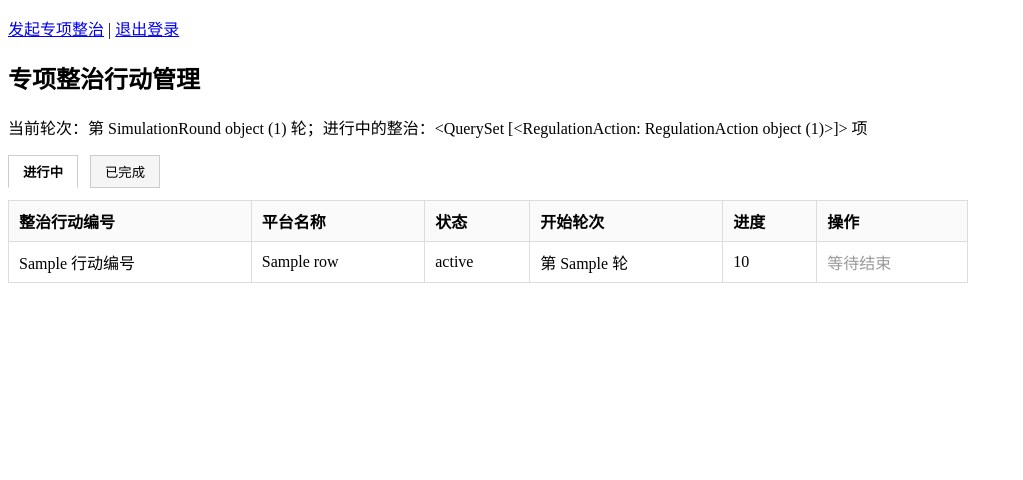
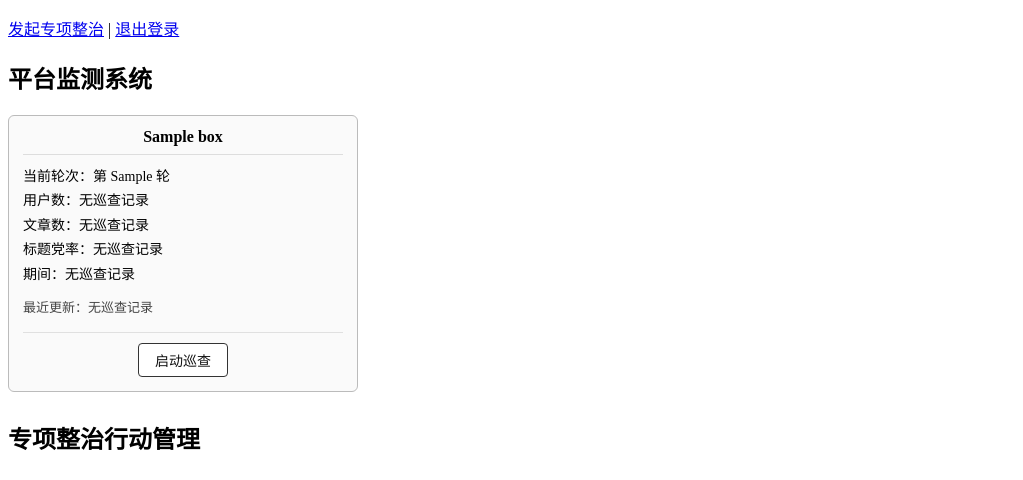
Before and after one commit to Xiangwan-67/course-sandbox, a Django app: template templates/accounts/regulator_home.html in a window 1280 px wide. Shown: the top 480 px of the page, without its empty margins (0-1023 px from the left). Run offline with Django 5.2, Linux system fonts and the light colour scheme; data comes from the database, SQL or seed files in the repository; tables that the repository leaves empty hold one stand-in row (values such as "Sample post"); the template is opened without the code that fills it: values that come from a table or form of the project are taken from there, most other values are stand-ins (such as "Sample title", 1, 10 or a date in 2020).

Commit message:
新增：监管机构-平台监测窗口

```diff
--- a/accounts/admin.py
+++ b/accounts/admin.py
@@ -186,7 +186,7 @@ class PlatformPatrolApplicationAdmin(admin.ModelAdmin):
 class PlatformPatrolResultAdmin(admin.ModelAdmin):
     list_display = [
         'id', '申请记录', '平台编号', '平台名称', '巡查比例',
-        '起始轮次', '终止轮次', '用户数', '抽查文章数', '标题党率', '创建时间',
+        '起始轮次', '终止轮次', '执行轮次', '用户数', '抽查文章数', '标题党率', '创建时间',
     ]
     list_filter = ['平台编号']
 
--- a/accounts/models.py
+++ b/accounts/models.py
@@ -192,6 +192,8 @@ class PlatformPatrolResult(models.Model):
     抽查文章数 = models.PositiveIntegerField(default=0)
     抽查文章列表 = models.JSONField(default=list, blank=True)
     标题党率 = models.DecimalField(max_digits=7, decimal_places=6, default=Decimal('0'))
+    # 管理员审批执行巡查时的模拟轮次，用于监测窗口「最近更新轮次：x轮前」
+    执行轮次 = models.PositiveIntegerField(default=1)
     创建时间 = models.DateTimeField(auto_now_add=True)
 
     class Meta:
--- a/accounts/urls.py
+++ b/accounts/urls.py
@@ -27,6 +27,7 @@ urlpatterns = [
     path('regulator/', views.regulator_home, name='regulator_home'),
     path('regulator/special-action/', views.regulator_special_action, name='regulator_special_action'),
     path('regulator/special-action/submit/', views.regulator_special_action_submit, name='regulator_special_action_submit'),
+    path('regulator/platform-patrol/', views.regulator_platform_patrol, name='regulator_platform_patrol'),
     path('regulator/platform-patrol/submit/', views.regulator_platform_patrol_submit, name='regulator_platform_patrol_submit'),
     path('regulator/platform-spot-check/<int:pk>/open/', views.platform_spot_check_open, name='platform_spot_check_open'),
     path('regulator/platform-spot-check/<int:pk>/', views.platform_spot_check_detail, name='platform_spot_check_detail'),
--- a/templates/accounts/regulator_home.html
+++ b/templates/accounts/regulator_home.html
@@ -3,7 +3,7 @@
 <head>
   <meta charset="UTF-8" />
   <meta name="viewport" content="width=device-width, initial-scale=1.0" />
-  <title>监管机构 - 专项整治行动管理</title>
+  <title>监管机构 - 监管主页</title>
   <style>
     .tab-btn { padding: 6px 14px; margin-right: 8px; cursor: pointer; border: 1px solid #ccc; background: #f5f5f5; }
     .tab-btn.active { background: #fff; border-bottom-color: #fff; font-weight: bold; }
@@ -13,6 +13,51 @@
     th, td { border: 1px solid #ddd; padding: 8px 10px; text-align: left; }
     th { background: #fafafa; }
     .op-wait { color: #999; cursor: not-allowed; }
+    .monitor-section { margin-bottom: 28px; }
+    .monitor-row {
+      display: flex;
+      flex-wrap: wrap;
+      gap: 14px;
+      align-items: stretch;
+      margin-top: 12px;
+    }
+    .monitor-box {
+      flex: 1;
+      min-width: 200px;
+      max-width: 320px;
+      border: 1px solid #bbb;
+      border-radius: 6px;
+      padding: 12px 14px 14px;
+      background: #fafafa;
+      display: flex;
+      flex-direction: column;
+    }
+    .monitor-platform-title {
+      text-align: center;
+      font-weight: bold;
+      margin-bottom: 10px;
+      padding-bottom: 8px;
+      border-bottom: 1px solid #ddd;
+    }
+    .monitor-fields { font-size: 14px; line-height: 1.75; flex: 1; }
+    .monitor-update { margin-top: 10px; color: #444; font-size: 13px; }
+    .monitor-action {
+      margin-top: 12px;
+      text-align: center;
+      padding-top: 10px;
+      border-top: 1px solid #e0e0e0;
+    }
+    .monitor-action a {
+      display: inline-block;
+      padding: 6px 16px;
+      border: 1px solid #333;
+      background: #fff;
+      color: #111;
+      text-decoration: none;
+      border-radius: 4px;
+      font-size: 14px;
+    }
+    .monitor-action a:hover { background: #f0f0f0; }
   </style>
 </head>
 <body>
@@ -21,6 +66,44 @@
     |
     <a href="{% url 'accounts:logout' %}">退出登录</a>
   </p>
+
+  <section class="monitor-section">
+    <h2>平台监测系统</h2>
+    <div class="monitor-row">
+      {% for box in monitoring_boxes %}
+        <div class="monitor-box">
+          <div class="monitor-platform-title">{{ box.platform_name }}</div>
+          <div class="monitor-fields">
+            <div>当前轮次：第 {{ box.current_round }} 轮</div>
+            {% if box.has_patrol %}
+              <div>用户数：{{ box.user_count }}</div>
+              <div>文章数：{{ box.article_count }}</div>
+              <div>标题党率：{{ box.title_rate_display }}</div>
+              <div>期间：{{ box.period_display }}</div>
+            {% else %}
+              <div>用户数：无巡查记录</div>
+              <div>文章数：无巡查记录</div>
+              <div>标题党率：无巡查记录</div>
+              <div>期间：无巡查记录</div>
+            {% endif %}
+            {% if box.has_patrol %}
+              <div class="monitor-update">
+                最近更新轮次：{% if box.rounds_since_update == 0 %}本轮{% else %}{{ box.rounds_since_update }}轮前{% endif %}
+              </div>
+            {% else %}
+              <div class="monitor-update">最近更新：无巡查记录</div>
+            {% endif %}
+          </div>
+          {% if box.has_pending %}
+            <p style="font-size:12px;color:#666;margin:8px 0 0;text-align:center;">该平台有待审核的巡查申请</p>
+          {% endif %}
+          <div class="monitor-action">
+            <a href="{% url 'accounts:regulator_platform_patrol' %}?platform_id={{ box.platform_id }}">启动巡查</a>
+          </div>
+        </div>
+      {% endfor %}
+    </div>
+  </section>
 
   <h2>专项整治行动管理</h2>
   <p>当前轮次：第 {{ current_round }} 轮；进行中的整治：{{ ongoing_count }} 项</p>
```
Also changed, not shown: accounts/views.py (+65 -1 lines), templates/accounts/regulator_platform_patrol.html (added, +99 -0 lines), 监管机构-监测系统.md (added, +13 -0 lines), 系统开发说明.md (+75 -11 lines), accounts/migrations/0034_platform_patrol_exec_round.py (added).
